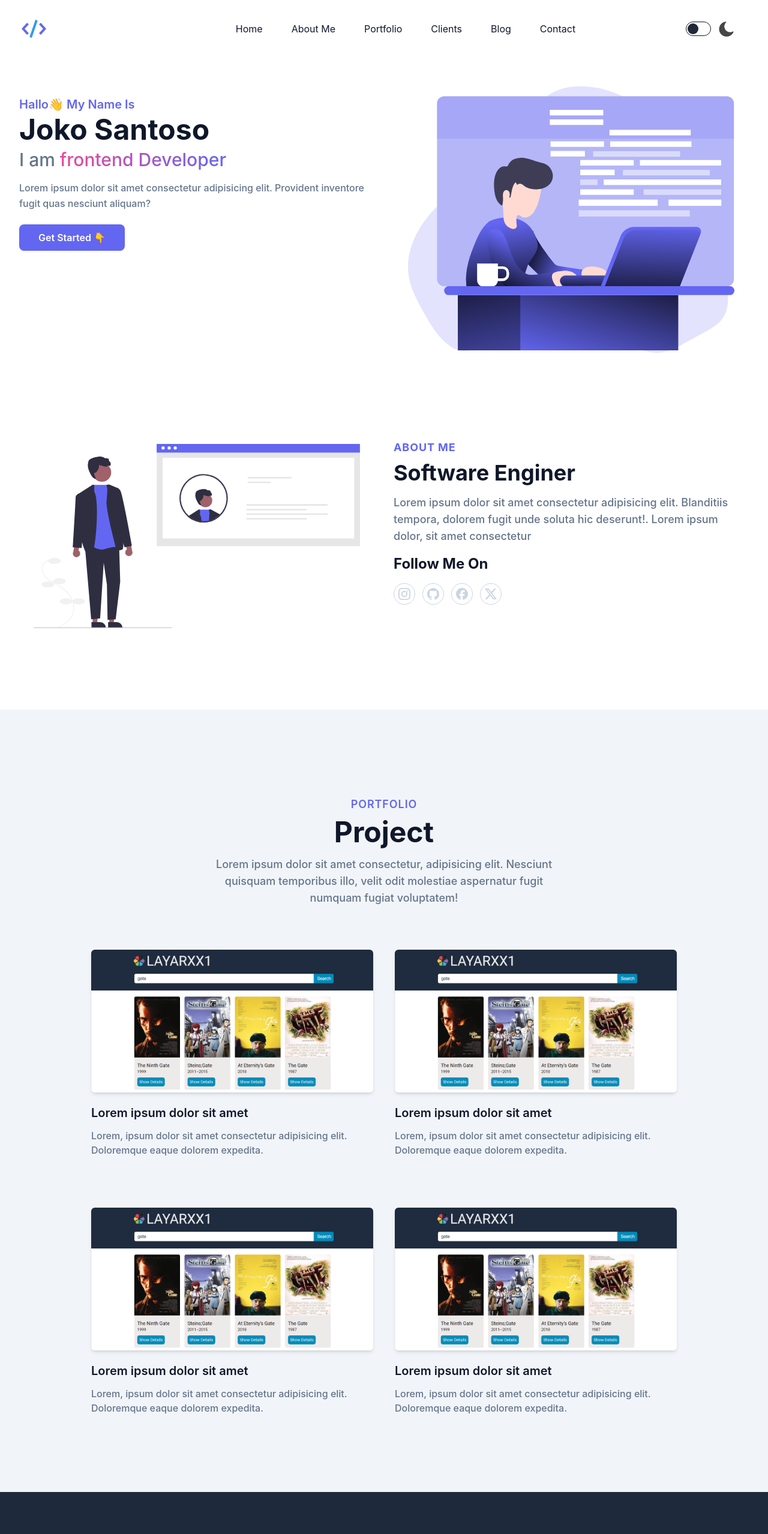
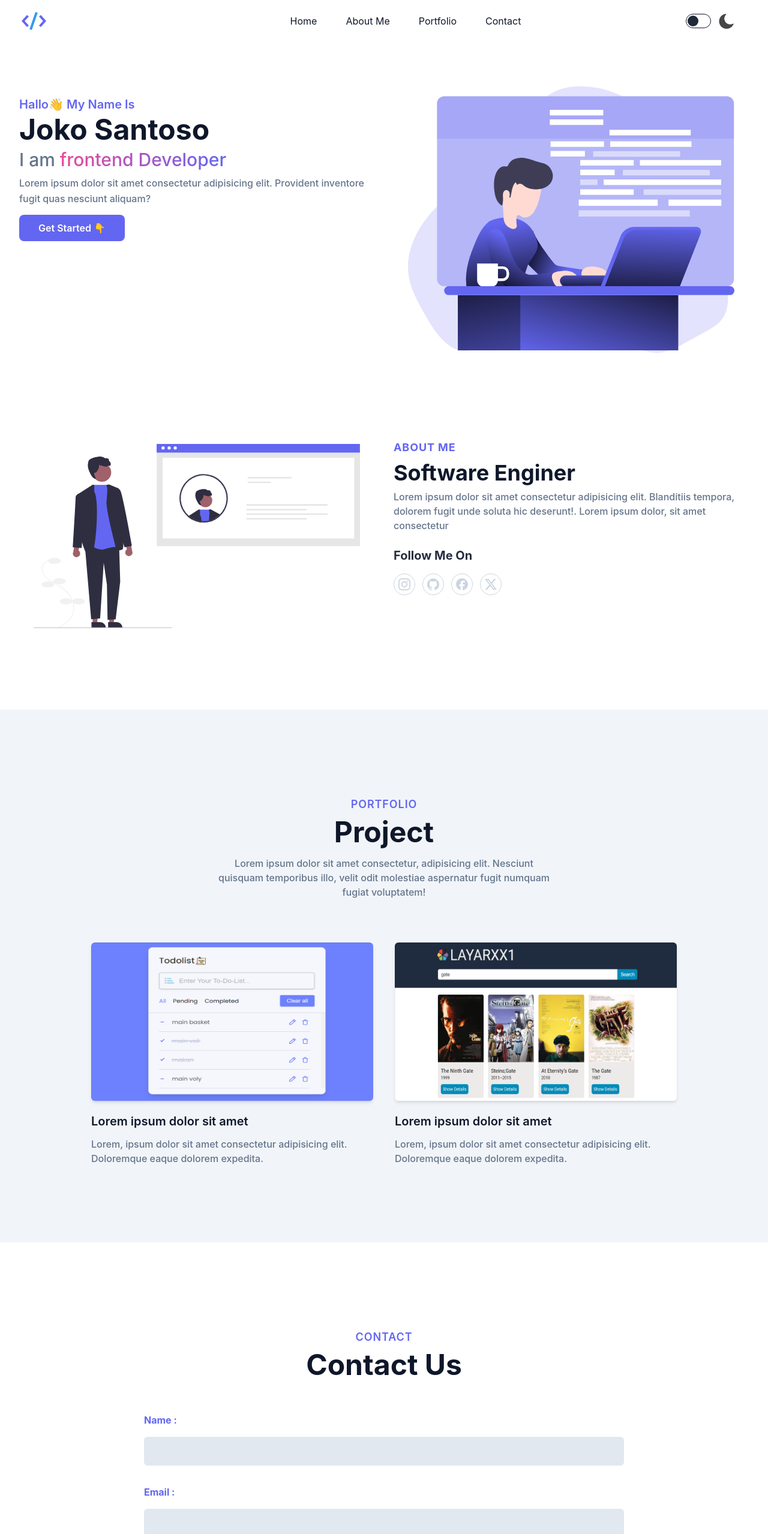
Before and after one commit to Jokosann/Portfolio-Tailwind281123, a website: page index.html in a window 1280 px wide. Shown: the top 2557 px of the page at 60% size. Drawn offline with Linux system fonts and the light colour scheme.

Commit message:
fix delete those that are not needed

```diff
--- a/index.html
+++ b/index.html
@@ -8,7 +8,9 @@
 	</head>
 	<body class="dark:bg-dark">
 		<!-- header  -->
-		<header class="bg-transparent absolute top-0 left-0 w-full flex items-center z-10">
+		<header
+			class="bg-transparent absolute top-0 left-0 w-full flex items-center z-10 h-[70px]"
+		>
 			<div class="container">
 				<!-- start  -->
 				<div class="flex items-center lg:justify-between relative">
@@ -66,20 +68,20 @@
 										>Portfolio</a
 									>
 								</li>
-								<li class="group lg:animate-navFadeLg">
+								<!-- <li class="group lg:animate-navFadeLg">
 									<a
 										href="#clients"
 										class="text-base py-4 mx-8 md:mx-6 flex text-dark dark:text-white hover:text-primary"
 										>Clients</a
 									>
-								</li>
-								<li class="group lg:animate-navFadeLg">
+								</li> -->
+								<!-- <li class="group lg:animate-navFadeLg">
 									<a
 										href="#blog"
 										class="text-base py-4 mx-8 md:mx-6 flex text-dark dark:text-white hover:text-primary"
 										>Blog</a
 									>
-								</li>
+								</li> -->
 								<li class="group lg:animate-navFadeLg">
 									<a
 										href="#contact"
@@ -134,14 +136,14 @@
 								>Joko Santoso</span
 							>
 						</h1>
-						<h2 class="font-medium text-secondary dark:text-white mb-4 text-2xl lg:text-3xl">
+						<h2 class="font-medium text-secondary dark:text-white mb-2 text-2xl lg:text-3xl">
 							I am
 							<span
 								class="bg-clip-text text-transparent bg-gradient-to-r from-pink-500 to-indigo-500"
 								>frontend Developer</span
 							>
 						</h2>
-						<p class="font-medium text-secondary dark:text-slate-500 mb-8 leading-relaxed">
+						<p class="font-medium text-secondary dark:text-slate-500 mb-6 leading-relaxed">
 							Lorem ipsum dolor sit amet consectetur adipisicing elit. Provident inventore
 							fugit quas nesciunt aliquam?
 						</p>
@@ -184,16 +186,16 @@
 						<h4 class="font-bold uppercase text-primary text-lg mb-2 tracking-wider">
 							About Me
 						</h4>
-						<h2 class="font-bold text-dark dark:text-white text-3xl mb-4 max-w-md lg:text-4xl">
+						<h2 class="font-bold text-dark dark:text-white text-3xl mb-2 max-w-md lg:text-4xl">
 							Software Enginer
 						</h2>
-						<p
-							class="font-medium mb-4 text-base text-secondary dark:text-slate-500 max-w-xl lg:text-lg"
-						>
+						<p class="font-medium mb-6 text-secondary dark:text-slate-500 max-w-xl">
 							Lorem ipsum dolor sit amet consectetur adipisicing elit. Blanditiis tempora,
 							dolorem fugit unde soluta hic deserunt!. Lorem ipsum dolor, sit amet consectetur
 						</p>
-						<h3 class="font-bold text-2xl text-dark dark:text-white mb-4">Follow Me On</h3>
+						<h3 class="font-bold text-xl text-dark opacity-90 dark:text-white mb-4">
+							Follow Me On
+						</h3>
 
 						<!-- link sosial media -->
 						<div class="flex items-center">
@@ -298,64 +300,46 @@
 						>
 							Project
 						</h2>
-						<p class="font-medium text-md text-secondary dark:text-slate-400 md:text-lg">
+						<p class="font-medium text-secondary dark:text-slate-400 lg:text-base">
 							Lorem ipsum dolor sit amet consectetur, adipisicing elit. Nesciunt quisquam
 							temporibus illo, velit odit molestiae aspernatur fugit numquam fugiat voluptatem!
 						</p>
 					</div>
 				</div>
 
-				<!-- port card -->
+				<!-- porfolio card -->
 				<div
 					class="w-full px-4 grid grid-cols-1 md:grid-cols-2 gap-1 rounded-md xl:w-10/12 xl:mx-auto"
 				>
 					<div class="mb-12 p-4 rounded-md">
-						<div class="rounded-md shadow-md overflow-hidden">
-							<img src="./dist/img/portfolio/1.png" alt="project-1" class="w-full" />
+						<div class="rounded-md shadow-md overflow-hidden aspect-video">
+							<img
+								src="./dist/img/portfolio/todolist.png"
+								alt="todolist"
+								class="w-full h-full"
+							/>
 						</div>
 						<h3 class="font-semibold text-xl mt-5 mb-3 text-dark dark:text-white">
 							Lorem ipsum dolor sit amet
 						</h3>
-						<p class="font-medium text-base text-secondary dark:text-slate-400">
+						<p class="font-medium text-secondary dark:text-slate-400">
 							Lorem, ipsum dolor sit amet consectetur adipisicing elit. Doloremque eaque
 							dolorem expedita.
 						</p>
 					</div>
 
 					<div class="mb-12 p-4 rounded-md">
-						<div class="rounded-md shadow-md overflow-hidden">
-							<img src="./dist/img/portfolio/1.png" alt="project-1" class="w-full" />
+						<div class="rounded-md shadow-md overflow-hidden aspect-video">
+							<img
+								src="./dist/img/portfolio/webmovie.png"
+								alt="webmovie"
+								class="w-full h-full"
+							/>
 						</div>
 						<h3 class="font-semibold text-xl mt-5 mb-3 text-dark dark:text-white">
 							Lorem ipsum dolor sit amet
 						</h3>
-						<p class="font-medium text-base text-secondary dark:text-slate-400">
-							Lorem, ipsum dolor sit amet consectetur adipisicing elit. Doloremque eaque
-							dolorem expedita.
-						</p>
-					</div>
-
-					<div class="mb-12 p-4 rounded-md">
-						<div class="rounded-md shadow-md overflow-hidden">
-							<img src="./dist/img/portfolio/1.png" alt="project-1" class="w-full" />
-						</div>
-						<h3 class="font-semibold text-xl mt-5 mb-3 text-dark dark:text-white">
-							Lorem ipsum dolor sit amet
-						</h3>
-						<p class="font-medium text-base text-secondary dark:text-slate-400">
-							Lorem, ipsum dolor sit amet consectetur adipisicing elit. Doloremque eaque
-							dolorem expedita.
-						</p>
-					</div>
-
-					<div class="mb-12 p-4 rounded-md">
-						<div class="rounded-md shadow-md overflow-hidden">
-							<img src="./dist/img/portfolio/1.png" alt="project-1" class="w-full" />
-						</div>
-						<h3 class="font-semibold text-xl mt-5 mb-3 text-dark dark:text-white">
-							Lorem ipsum dolor sit amet
-						</h3>
-						<p class="font-medium text-base text-secondary dark:text-slate-400">
+						<p class="font-medium text-secondary dark:text-slate-400">
 							Lorem, ipsum dolor sit amet consectetur adipisicing elit. Doloremque eaque
 							dolorem expedita.
 						</p>
@@ -364,12 +348,12 @@
 			</div>
 		</section>
 
-		<!-- clients  -->
-		<section id="clients" class="pt-36 pb-32 bg-slate-800 dark:bg-slate-200">
-			<!-- start -->
-			<div class="container">
-				<!-- hearder clients -->
-				<div class="w-full px-4">
+		<!-- *clients (opsional: untuk sekarang gak ada😂)  -->
+		<!-- <section id="clients" class="pt-36 pb-32 bg-slate-800 dark:bg-slate-200"> -->
+		<!-- *start -->
+		<!-- <div class="container"> -->
+		<!-- *hearder clients -->
+		<!-- <div class="w-full px-4">
 					<div class="mx-auto mb-8 text-center">
 						<h4 class="font-semibold text-lg text-primary mb-2 uppercase tracking-wider">
 							Clients
@@ -384,10 +368,10 @@
 							soluta.
 						</p>
 					</div>
-				</div>
+				</div> -->
 
-				<!-- hero client -->
-				<div class="w-ful px-4">
+		<!-- *hero client -->
+		<!-- <div class="w-ful px-4">
 					<div class="flex flex-wrap items-center justify-center">
 						<a
 							href="#home"
@@ -414,16 +398,16 @@
 							<img src="./dist/img/clients/Tokopedia.svg" alt="google" class="w-full" />
 						</a>
 					</div>
-				</div>
-			</div>
-		</section>
+				</div> -->
+		<!-- </div> -->
+		<!-- </section> -->
 
-		<!-- blog  -->
-		<section id="blog" class="pt-36 pb-32 bg-slate-100 dark:bg-slate-700">
-			<!-- start -->
-			<div class="container">
-				<!-- header blog -->
-				<div class="w-full px-4">
+		<!-- *blog (opsional: belom kepikiran untuk buat blog😆) -->
+		<!-- <section id="blog" class="pt-36 pb-32 bg-slate-100 dark:bg-slate-700"> -->
+		<!-- *start -->
+		<!-- <div class="container"> -->
+		<!-- *header blog -->
+		<!-- <div class="w-full px-4">
 					<div class="max-w-xl mx-auto mb-14 text-center">
 						<h4 class="font-semibold text-lg text-primary mb-2 uppercase tracking-wider">
 							Blog
@@ -438,10 +422,10 @@
 							fugiat.
 						</p>
 					</div>
-				</div>
+				</div> -->
 
-				<!-- blog card -->
-				<div class="flex flex-wrap">
+		<!-- *blog card -->
+		<!-- <div class="flex flex-wrap">
 					<div class="w-full px-4 lg:w-1/2 xl:w-1/3">
 						<div class="bg-white dark:bg-dark rounded-xl overflow-hidden shadow-lg mb-10">
 							<img src="./dist/img/blog/4.jpeg" alt="progaming" class="w-full" />
@@ -521,9 +505,9 @@
 							</div>
 						</div>
 					</div>
-				</div>
-			</div>
-		</section>
+				</div> -->
+		<!-- </div> -->
+		<!-- </section> -->
 
 		<!-- contact  -->
 		<section id="contact" class="pt-36 pb-32">
@@ -535,14 +519,9 @@
 						<h4 class="font-semibold text-lg text-primary mb-2 uppercase tracking-wider">
 							Contact
 						</h4>
-						<h2
-							class="font-bold text-dark dark:text-white text-3xl mb-4 sm:text-4xl lg:text-5xl"
-						>
+						<h2 class="font-bold text-dark dark:text-white text-3xl sm:text-4xl lg:text-5xl">
 							Contact Us
 						</h2>
-						<p class="font-medium text-md text-secondary md:text-lg">
-							Lorem ipsum dolor sit amet, consectetur adipisicing elit. Quisquam, adipisci?
-						</p>
 					</div>
 				</div>
 
@@ -591,23 +570,28 @@
 						<!-- button kirim -->
 						<div class="w-full px-4">
 							<button
-								class="w-full font-semibold text-base text-white bg-primary py-4 px-8 rounded-full hover:shadow-lg transition hover:opacity-80 duration-300"
+								class="w-full font-semibold text-base text-white bg-primary py-4 px-8 rounded-full hover:shadow-lg transition hover:opacity-90 duration-300"
 							>
 								Kirim
 							</button>
 						</div>
+
+						<!-- mohon maaf -->
+						<p class="px-4 text-red-500 text-xs mt-2">
+							*mohon maaf fitur contact ny belom jalan😆
+						</p>
 					</div>
 				</form>
 			</div>
 		</section>
 
 		<!-- footer -->
-		<footer class="bg-dark dark:bg-slate-700 pt-24 pb-12">
+		<footer class="bg-dark dark:bg-slate-700 pt-0 pb-12">
 			<div class="container">
-				<!-- start -->
-				<div class="flex flex-wrap">
-					<!-- col 1 -->
-					<div class="w-full px-4 mb-12 text-slate-300 font-medium md:w-1/3">
+				<!-- *start -->
+				<!-- <div class="flex flex-wrap"> -->
+				<!-- *col 1 (besok besok aj) -->
+				<!-- <div class="w-full px-4 mb-12 text-slate-300 font-medium md:w-1/3">
 						<h2 class="text-white font-bold md:text-3xl lg:text-4xl text-4xl mb-4">
 							Joko Santoso
 						</h2>
@@ -615,10 +599,10 @@
 						<p>joko74479@gmail.com</p>
 						<p>Jl. Kelompok 8 No. 225</p>
 						<p>Siak</p>
-					</div>
+					</div> -->
 
-					<!-- col 2 -->
-					<div class="w-full px-4 mb-12 md:w-1/3">
+				<!-- *col 2 (gak dulu) -->
+				<!-- <div class="w-full px-4 mb-12 md:w-1/3">
 						<h3 class="font-semibold text-xl text-white mb-5">Kategory Tulisan</h3>
 						<ul class="text-slate-300">
 							<li>
@@ -637,10 +621,10 @@
 								>
 							</li>
 						</ul>
-					</div>
+					</div> -->
 
-					<!-- col 3 -->
-					<div class="w-full px-4 mb-12 md:w-1/3">
+				<!-- *col 3 (keknya gak usah aja deh😂) -->
+				<!-- <div class="w-full px-4 mb-12 md:w-1/3">
 						<h3 class="font-semibold text-xl text-white mb-5">Tautan</h3>
 						<ul class="text-slate-300">
 							<li>
@@ -670,8 +654,8 @@
 								>
 							</li>
 						</ul>
-					</div>
-				</div>
+					</div> -->
+				<!-- </div> -->
 
 				<!-- copyright -->
 				<div class="w-full pt-10 border-t border-slate-700">
```
Also changed, not shown: tailwind.config.js (+19 -16 lines), README.MD, dist/img/portfolio/todolist.png (added), dist/img/portfolio/webmovie.png (renamed from dist/img/portfolio/1.png), dist/img/screenshot/04-dark.png (added), dist/img/screenshot/04.png (added), dist/output.css, dist/script.js.
